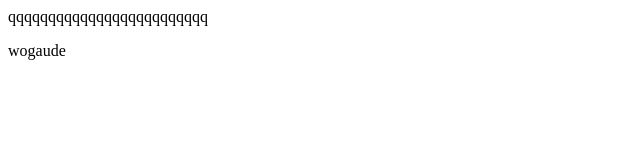
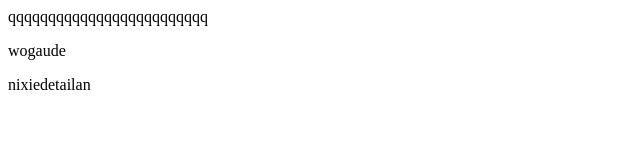
Before and after one commit to bxl0225/test-1, a plain HTML site: page index.html in a window 1280 px wide. Shown: the whole page, without its empty margins (0-640 px from the left). Drawn offline with Linux system fonts and the light colour scheme.

Commit message:
bxlxiugai

```diff
--- a/index.html
+++ b/index.html
@@ -17,6 +17,7 @@
 	<div></div>
 	<div></div>
 	<p>wogaude</p>
+	<span>nixiedetailan</span>
 
 
 </body>
```
